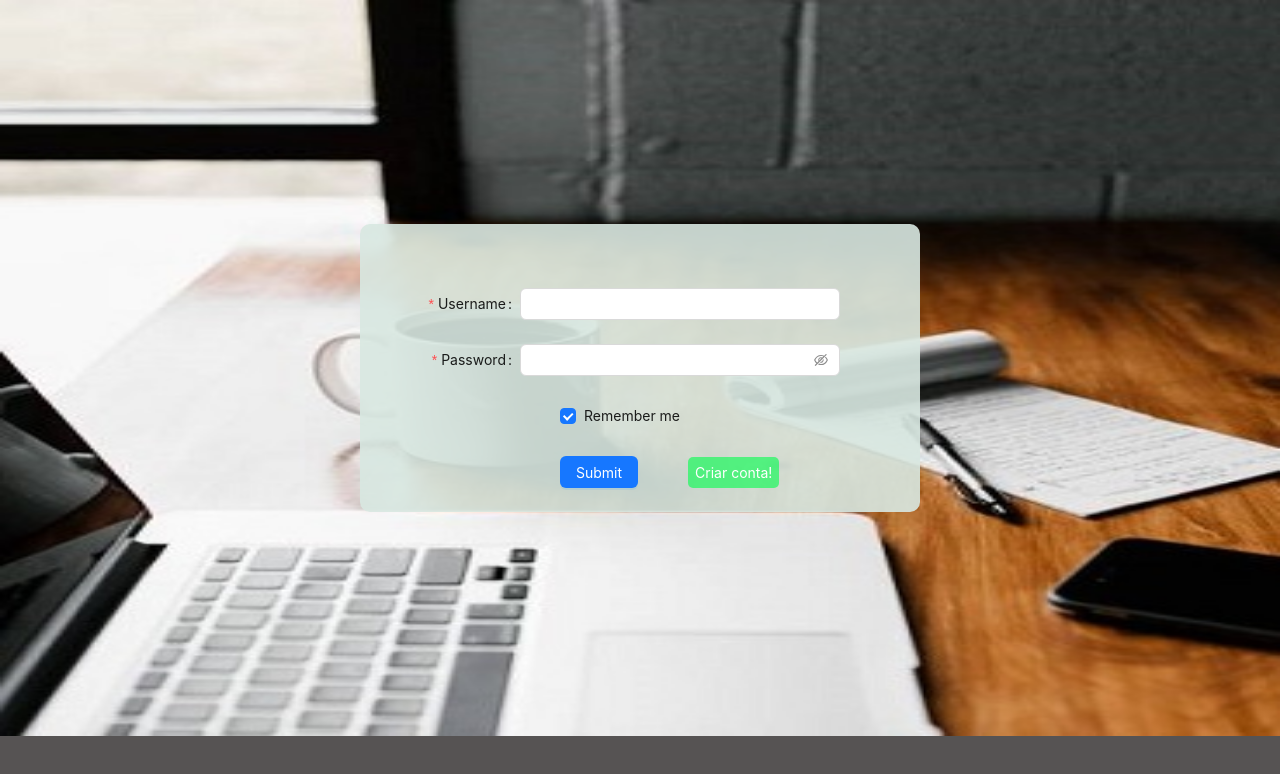
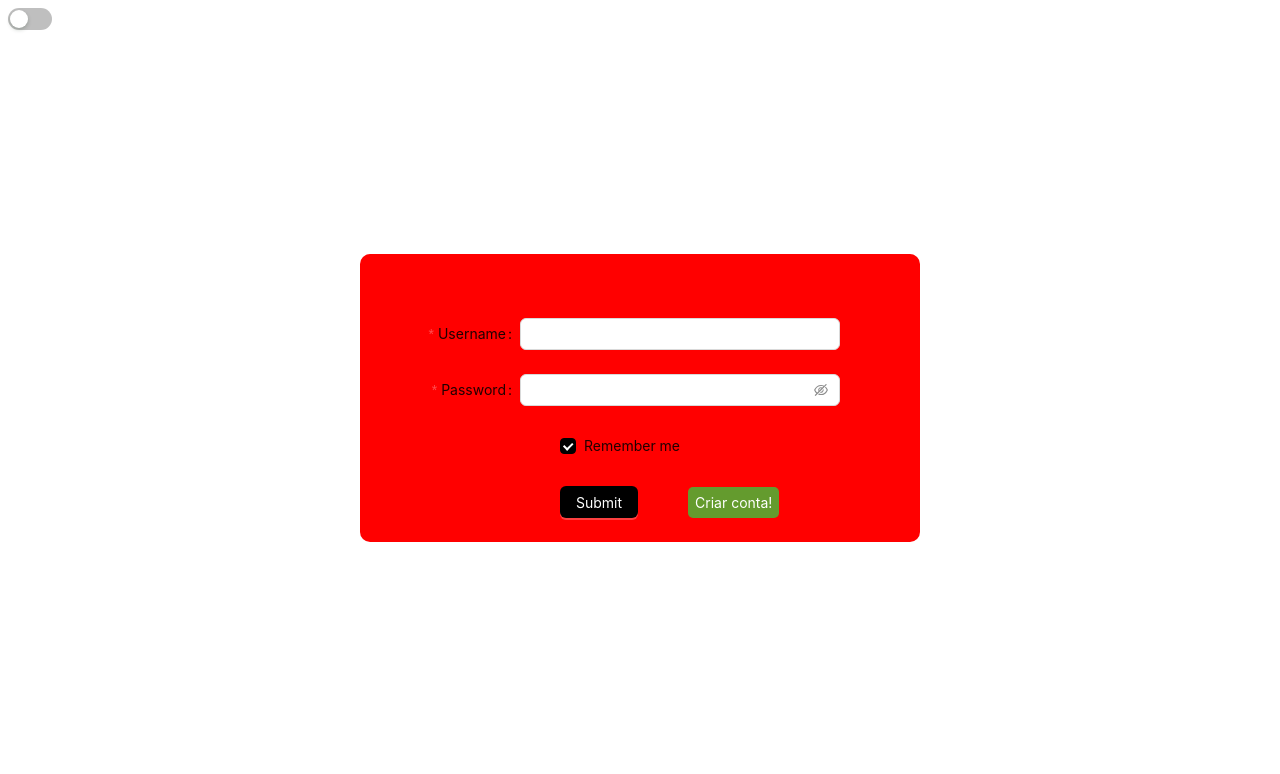
Before and after one commit to RaphaelPitol/projetoNotasTypescript, a React (Vite) app: page / in a window 1280 px wide. Shown: the top 774 px of the page. Built offline with nearby package versions, Linux system fonts and the light colour scheme.

Commit message:
Adicionando Theme

```diff
--- /dev/null
+++ b/src/App.tsx
@@ -0,0 +1,34 @@
+import React, { useContext } from "react";
+import { Login } from "./pages/Login";
+import { ThemeContextProvider, ThemeContext } from "./context/auth";
+
+import { ConfigProvider } from "antd";
+
+import "./index.css";
+
+export function App() {
+  const { theme, toggleTheme } = useContext(ThemeContext);
+
+  const lightTheme = {
+    colorPrimary: "green",
+    colorTextBase: "balck",
+    colorBgContainer: "white",
+  };
+
+  const darkTheme = {
+    colorPrimary: "black",
+    colorTextBase: "white",
+    colorBgContainer: "black",
+  };
+  return (
+    <ConfigProvider
+      theme={{
+        token: theme === "light" ? lightTheme : darkTheme,
+      }}
+    >
+      <Login />
+    </ConfigProvider>
+  );
+}
+
+export default App;
--- /dev/null
+++ b/src/context/auth.tsx
@@ -0,0 +1,40 @@
+
+import React, { createContext, useState, ReactNode } from "react";
+import { ConfigProvider } from "antd";
+
+// Definição do tipo do contexto
+interface ThemeContextType {
+  theme: "light" | "dark";
+  toggleTheme: () => void;
+}
+
+export const ThemeContext = createContext<ThemeContextType>({
+  theme: "light",
+  toggleTheme: () => {},
+});
+
+interface ThemeContextProviderProps {
+  children: ReactNode;
+}
+
+export const ThemeContextProvider: React.FC<ThemeContextProviderProps> = ({
+  children,
+}) => {
+  const [theme, setTheme] = useState<"light" | "dark">("light");
+
+  const toggleTheme = () => {
+    if (theme === "light") {
+      document.body.setAttribute("data-theme", "dark");
+      setTheme("dark");
+    } else {
+      document.body.removeAttribute("data-theme");
+      setTheme("light");
+    }
+  };
+
+  return (
+    <ThemeContext.Provider value={{ theme, toggleTheme }}>
+      {children}
+    </ThemeContext.Provider>
+  );
+};
--- a/src/index.css
+++ b/src/index.css
@@ -0,0 +1,19 @@
+:root {
+  /* Tema Light */
+  --primary-bg: #ffffff;
+  --primary-text: #333333;
+}
+
+[data-theme="dark"] {
+  /* Tema Dark */
+  /* background-image: url("./assets/background.jpg");
+     background-repeat: no-repeat;
+     background-size: 100% 100%; */
+  --primary-bg: #333333;
+  --primary-text: #ffffff;
+}
+
+body {
+  background-color: var(--primary-bg);
+  color: var(--primary-text);
+}
--- a/src/main.tsx
+++ b/src/main.tsx
@@ -1,13 +1,13 @@
-import React from 'react'
-import ReactDOM from 'react-dom/client'
-import './index.css'
-import Login from './pages/Login/index.tsx'
+import React from "react";
+import ReactDOM from "react-dom/client";
+import "./index.css";
+import App from "./App.tsx";
+import { ThemeContextProvider } from "./context/auth.tsx";
 
-
-
-
-ReactDOM.createRoot(document.getElementById('root')!).render(
+ReactDOM.createRoot(document.getElementById("root")!).render(
   <React.StrictMode>
-    <Login/>
-  </React.StrictMode>,
-)
+    <ThemeContextProvider>
+      <App />
+    </ThemeContextProvider>
+  </React.StrictMode>
+);
--- a/src/pages/Login/index.tsx
+++ b/src/pages/Login/index.tsx
@@ -1,6 +1,19 @@
 import React from "react";
 
-import { Button, Checkbox, Form, Input } from "antd";
+import { useState, useContext } from "react";
+
+import { ThemeContext } from "../../context/auth";
+
+import {
+  Button,
+  Checkbox,
+  ConfigProvider,
+  Form,
+  Input,
+  Radio,
+  theme,
+  Switch,
+} from "antd";
 
 import "./styles.css";
 
@@ -18,7 +31,12 @@ type FieldType = {
   remember: boolean;
 };
 
-const Login: React.FC = () => (
+export function Login() {
+  const { theme, toggleTheme } = useContext(ThemeContext);
+
+  return (
+    <div>
+      <Switch onClick={toggleTheme}></Switch>
       <Form
         className="form"
         name="basic"
@@ -27,13 +45,18 @@ const Login: React.FC = () => (
         initialValues={{ remember: true }}
         onFinish={onFinish}
         onFinishFailed={onFinishFailed}
+        style={{
+          backgroundColor: theme === "light" ? "#f00" : "#ff0",
+        }}
         autoComplete="off"
       >
         <div className="inputs">
           <Form.Item
             label="Username"
             name="username"
-        rules={[{ required: true, message: "Por favor informe o usuario!" }]}
+            rules={[
+              { required: true, message: "Por favor informe o usuario!" },
+            ]}
           >
             <Input />
           </Form.Item>
@@ -63,6 +86,7 @@ const Login: React.FC = () => (
           </Form.Item>
         </div>
       </Form>
+      {/* </ConfigProvider> */}
+    </div>
   );
-
-export default Login;
+}
--- a/src/pages/Login/styles.css
+++ b/src/pages/Login/styles.css
@@ -1,9 +1,9 @@
-body{
+/* body{
           background: rgb(86, 83, 83);
           background-image: url("../../assets/background.jpg");
           background-repeat: no-repeat;
           background-size: 100% 100%;
-}
+} */
 .form{
      border:none;
      margin: 14rem auto;
@@ -12,7 +12,8 @@ body{
      align-items: center;
      flex-direction: column;
      width: 35rem;
-     background-color: rgba(217, 232, 226, 0.90);
+     background-color: rgba(81, 85, 83, 0.9);
+
 
 }
 .inputs{
```
Lines whose indentation alone changed are shown as unchanged.
